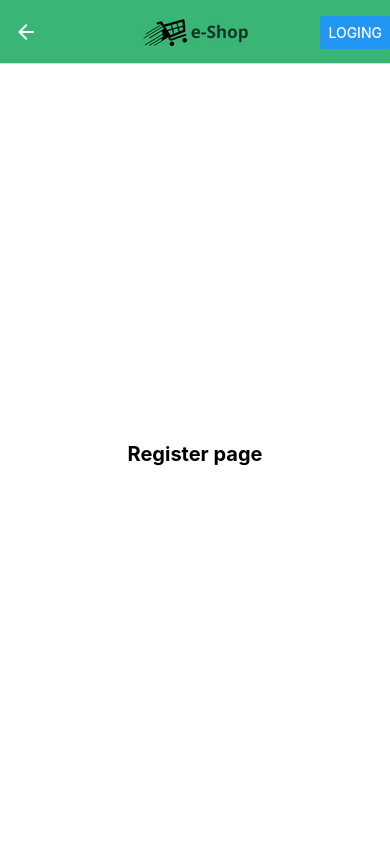
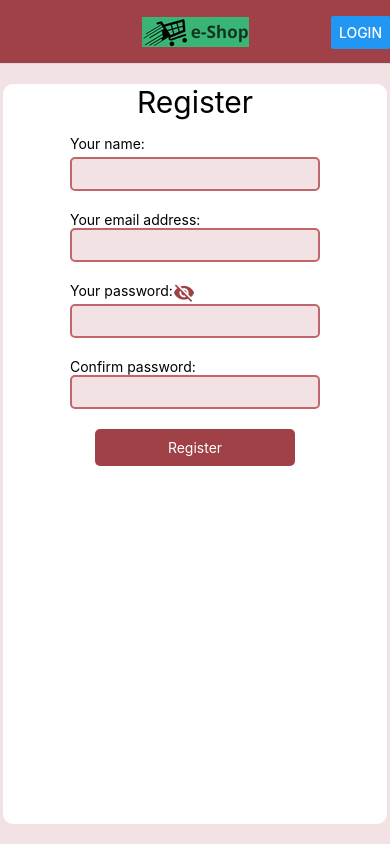
Before and after one commit to Bruno-FCS/Project-CP, a React Native app in the folder client/: screen /Register in a window 390 px wide. Built offline with nearby package versions, Linux system fonts and the light colour scheme; no server answers.

Commit message:
Modified register and login screens

```diff
--- a/client/App.js
+++ b/client/App.js
@@ -18,13 +18,13 @@ const App = () => {
   };
 
   const headerOptions = ({ navigation, route }) => ({
-    headerStyle: { backgroundColor: "#39b575" },
+    headerStyle: { backgroundColor: "#9F4146" },
     headerTintColor: "white",
     headerTitleAlign: "center",
     headerTitle: () => <LogoTitle />,
     headerRight: () => {
       return (
-        <Button title="Loging" onPress={() => navigation.navigate("Login")} />
+        <Button title="Login" onPress={() => navigation.navigate("Login")} />
       );
     },
   });
@@ -33,7 +33,7 @@ const App = () => {
     <Provider store={store}>
       <NavigationContainer>
         <StatusBar style="dark" />
-        <Stack.Navigator>
+        <Stack.Navigator initialRouteName="Register">
           <Stack.Group screenOptions={headerOptions}>
             <Stack.Screen name="Home" component={Home} />
             <Stack.Screen name="Cart" component={Cart} />
--- a/client/screens/Login.js
+++ b/client/screens/Login.js
@@ -1,14 +1,54 @@
 import { useState } from "react";
-import { Button, StyleSheet, Text, TextInput, View } from "react-native";
+import { Button, StyleSheet, Text, TextInput, View, Image, TouchableOpacity } from "react-native";
 
 const Login = ({ navigation }) => {
   return (
     <View style={styles.container}>
-      <Text style={styles.text}>Login page</Text>
-      <Button
-        title="Register"
-        onPress={() => navigation.navigate("Register")}
-      />
+      <View style={styles.subContainer}>
+
+        <Image style={styles.logo} source={require("../assets/placeholder.jpg")}/>
+
+        <Text style={styles.heading}>Sign in</Text>
+
+        <View>
+          <Text style={styles.text}>
+            Enter your email address:
+          </Text>
+            <TextInput
+              style={styles.inputFields}
+            />
+        </View>
+        <View>
+          <Text>
+            Enter your password:
+          </Text>
+          <TextInput
+            style={styles.inputFields}
+
+          />
+        </View>
+
+        <TouchableOpacity onPress={() => navigation.navigate("Home")}>
+
+          <View style={[styles.button, {backgroundColor:"#C1666B"}]}>
+            <Text style={[{color: "#fff",}]}>Sign in</Text>
+          </View>
+
+        </TouchableOpacity>
+
+
+        <Text style={[{marginTop: 5}]}>
+          Haven't registered? Register here!
+        </Text>
+        <TouchableOpacity onPress={() => navigation.navigate("Register")}>
+
+          <View style={[styles.button, { backgroundColor: "#9F4146"}]}>
+            <Text style={[{color: "#fff",}]}>Create an account</Text>
+          </View>
+
+        </TouchableOpacity>
+
+      </View>
     </View>
   );
 };
@@ -18,9 +58,47 @@ export default Login;
 const styles = StyleSheet.create({
   container: {
     flex: 1,
-    backgroundColor: "#fff",
+    backgroundColor: "#F3E2E3",
     alignItems: "center",
     justifyContent: "center",
   },
-  text: { fontWeight: "bold", fontSize: 20 },
+  subContainer: {
+    flex: 1,
+    alignItems: "center",
+    marginTop: 20,
+    marginBottom: 20,
+    backgroundColor: "#fff",
+    paddingLeft: 20,
+    paddingRight: 20,
+    borderRadius: 10,
+    width: 384,
+  },
+  logo: {
+    width: 210,
+    height: 70
+  },
+  inputFields: {
+    width: 250,
+    height: 34,
+    backgroundColor: "#F3E2E3",
+    borderWidth: 2,
+    borderColor: "#C1666B",
+    borderRadius: 5,
+  },
+  button: {
+    borderRadius: 5,
+    marginTop: 10,
+    marginBottom: 10,
+    padding: 10,
+    alignItems: "center",
+    width: 200,
+  },
+
+  text: {
+    marginTop: 5,
+    marginBottom: 5
+  },
+  heading: {
+    fontSize: 30,
+  }
 });
--- a/client/screens/Register.js
+++ b/client/screens/Register.js
@@ -1,10 +1,99 @@
 import { useState } from "react";
-import { Button, StyleSheet, Text, TextInput, View } from "react-native";
+import { Button, StyleSheet, Text, TextInput, View, TouchableOpacity, Pressable } from "react-native";
+import { MaterialCommunityIcons } from '@expo/vector-icons'
+// import {TextInput} from 'react-native-paper'
+const Register = ({ navigation }) => {
+  const [name, setName] = useState("")
+  const [email, setEmail] = useState("")
+  const [password, setPassword] = useState("")
+  const [confirmPass, setConfirmPass] = useState("")
+  const [passError, setPassError] = useState(false)
+  const [icon, setIcon] = useState("eye-off");
+  const [passVisibility, setPassVisibility] = useState(true);
 
-const Register = ({ navigation }) => {
+  const handlePassVisibility = () => {
+    if (icon == "eye-off"){
+        setIcon("eye");
+        setPassVisibility(!passVisibility);
+    }else if (icon == "eye"){
+        setIcon("eye-off");
+        setPassVisibility(!passVisibility);
+    }
+  }
+
+
   return (
     <View style={styles.container}>
-      <Text style={styles.text}>Register page</Text>
+      <View style={styles.subContainer}>
+
+        <Text style={styles.heading}>Register</Text>
+
+        <View style={styles.grouping}>
+          <Text style={styles.text}>
+            Your name:
+          </Text>
+            <TextInput
+              style={styles.inputFields}
+              value={name}
+              onChangeText={setName}
+              textContentType="name"
+            />
+        </View>
+        <View style={styles.grouping}>
+          <Text>
+            Your email address:
+          </Text>
+          <TextInput
+            style={styles.inputFields}
+            keyboardType="email-address"
+            value={email}
+            onChangeText={setEmail}
+            textContentType="emailAddress"
+          />
+        </View>
+
+        <View style={styles.grouping}>
+          <View style={[{flexDirection: "row"}]}>
+
+            <Text>
+              Your password:
+            </Text>
+            <Pressable onPress={handlePassVisibility}>
+              <MaterialCommunityIcons name={icon} size={22} color="#9F4146"/>
+            </Pressable>
+
+          </View>
+            <TextInput
+              style={styles.inputFields}
+              value={password}
+              onChangeText={setPassword}
+              secureTextEntry={passVisibility}
+              autoComplete="off"
+              textContentType="password"
+              autoCapitalize="off"
+            />
+
+        </View>
+
+        <View style={styles.grouping}>
+          <Text>
+            Confirm password:
+          </Text>
+          <TextInput
+            style={styles.inputFields}
+
+          />
+        </View>
+
+        <TouchableOpacity onPress={() => navigation.navigate("Home")}>
+
+          <View style={[styles.button, { backgroundColor: "#9F4146"}]}>
+            <Text style={[{color: "#fff",}]}>Register</Text>
+          </View>
+
+        </TouchableOpacity>
+      </View>
+
     </View>
   );
 };
@@ -14,9 +103,51 @@ export default Register;
 const styles = StyleSheet.create({
   container: {
     flex: 1,
-    backgroundColor: "#fff",
+    backgroundColor: "#F3E2E3",
     alignItems: "center",
     justifyContent: "center",
   },
-  text: { fontWeight: "bold", fontSize: 20 },
+  subContainer: {
+    flex: 1,
+    alignItems: "center",
+    marginTop: 20,
+    marginBottom: 20,
+    backgroundColor: "#fff",
+    paddingLeft: 20,
+    paddingRight: 20,
+    borderRadius: 10,
+    width: 384,
+  },
+  logo: {
+    width: 210,
+    height: 70
+  },
+  inputFields: {
+    width: 250,
+    height: 34,
+    backgroundColor: "#F3E2E3",
+    borderWidth: 2,
+    borderColor: "#C1666B",
+    borderRadius: 5,
+  },
+  grouping: {
+    marginTop: 10,
+    marginBottom: 10,
+  },
+  button: {
+    borderRadius: 5,
+    marginTop: 10,
+    marginBottom: 10,
+    padding: 10,
+    alignItems: "center",
+    width: 200,
+  },
+
+  text: {
+    marginTop: 5,
+    marginBottom: 5
+  },
+  heading: {
+    fontSize: 30,
+  }
 });
```
Also changed, not shown: client/assets/placeholder.jpg (added).
